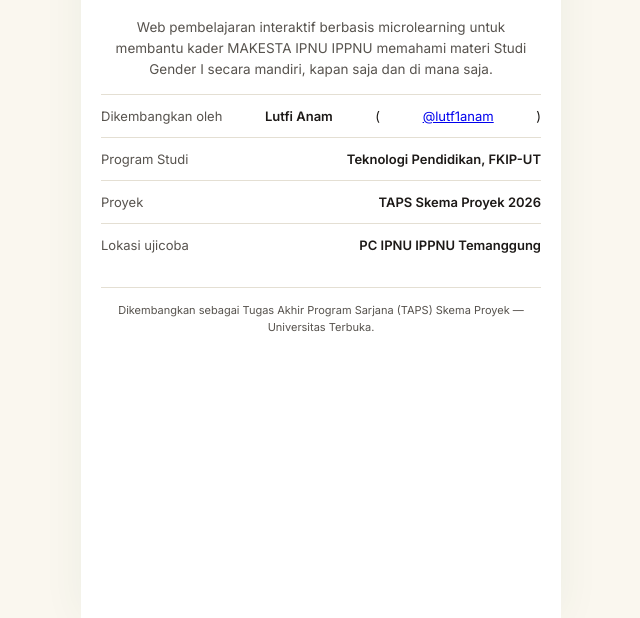
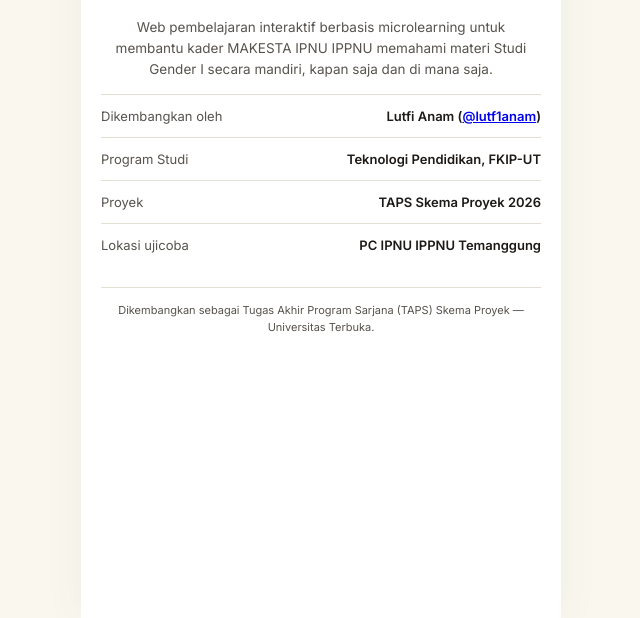
Before and after one commit to lutfianam/melekgender, a plain HTML site: page tentang.html in a window 1280 px wide. Shown: the part 182-800 px from the top of the page, without its empty margins (319-959 px from the left). Drawn offline with Linux system fonts and the light colour scheme.

Commit message:
Update tentang.html

```diff
--- a/tentang.html
+++ b/tentang.html
@@ -24,7 +24,7 @@
     <p class="about-p">Web pembelajaran interaktif berbasis microlearning untuk membantu kader MAKESTA IPNU IPPNU memahami materi Studi Gender I secara mandiri, kapan saja dan di mana saja.</p>
 
     <div style="border-top:1px solid var(--line); margin-top:8px;">
-      <div style="display:flex; justify-content:space-between; padding:11px 0; border-bottom:1px solid var(--line); font-size:13px;"><span style="color:var(--ink-soft);">Dikembangkan oleh</span><span style="font-weight:600;">Lutfi Anam</span> (<a href="https://instagram.com/lutf1anam">@lutf1anam</a>)</div>
+      <div style="display:flex; justify-content:space-between; padding:11px 0; border-bottom:1px solid var(--line); font-size:13px;"><span style="color:var(--ink-soft);">Dikembangkan oleh</span><span style="font-weight:600;">Lutfi Anam (<a href="https://instagram.com/lutf1anam">@lutf1anam</a>)</span></div>
       <div style="display:flex; justify-content:space-between; padding:11px 0; border-bottom:1px solid var(--line); font-size:13px;"><span style="color:var(--ink-soft);">Program Studi</span><span style="font-weight:600; text-align:right;">Teknologi Pendidikan, FKIP-UT</span></div>
       <div style="display:flex; justify-content:space-between; padding:11px 0; border-bottom:1px solid var(--line); font-size:13px;"><span style="color:var(--ink-soft);">Proyek</span><span style="font-weight:600;">TAPS Skema Proyek 2026</span></div>
       <div style="display:flex; justify-content:space-between; padding:11px 0; font-size:13px;"><span style="color:var(--ink-soft);">Lokasi ujicoba</span><span style="font-weight:600; text-align:right;">PC IPNU IPPNU Temanggung</span></div>
```
